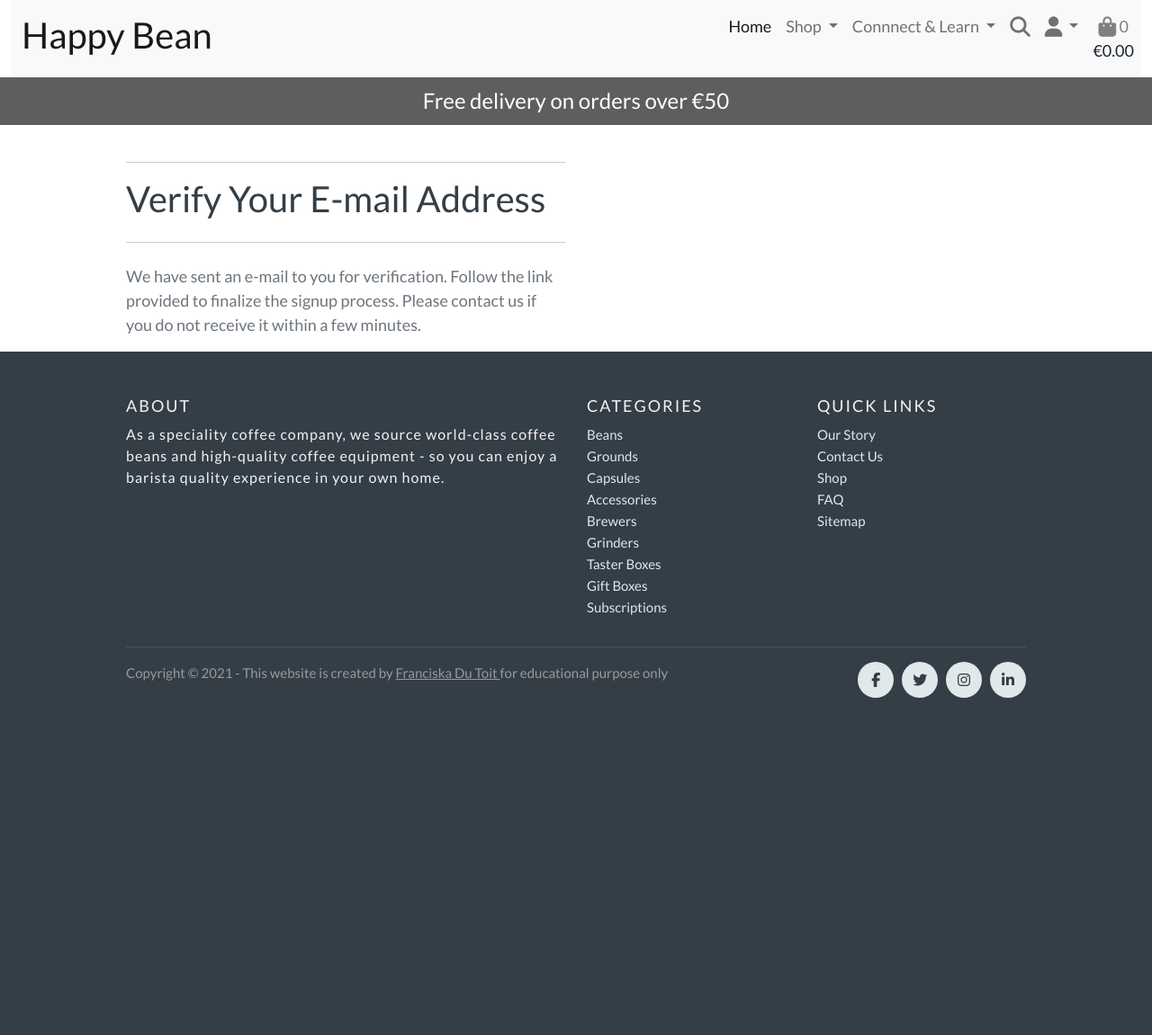
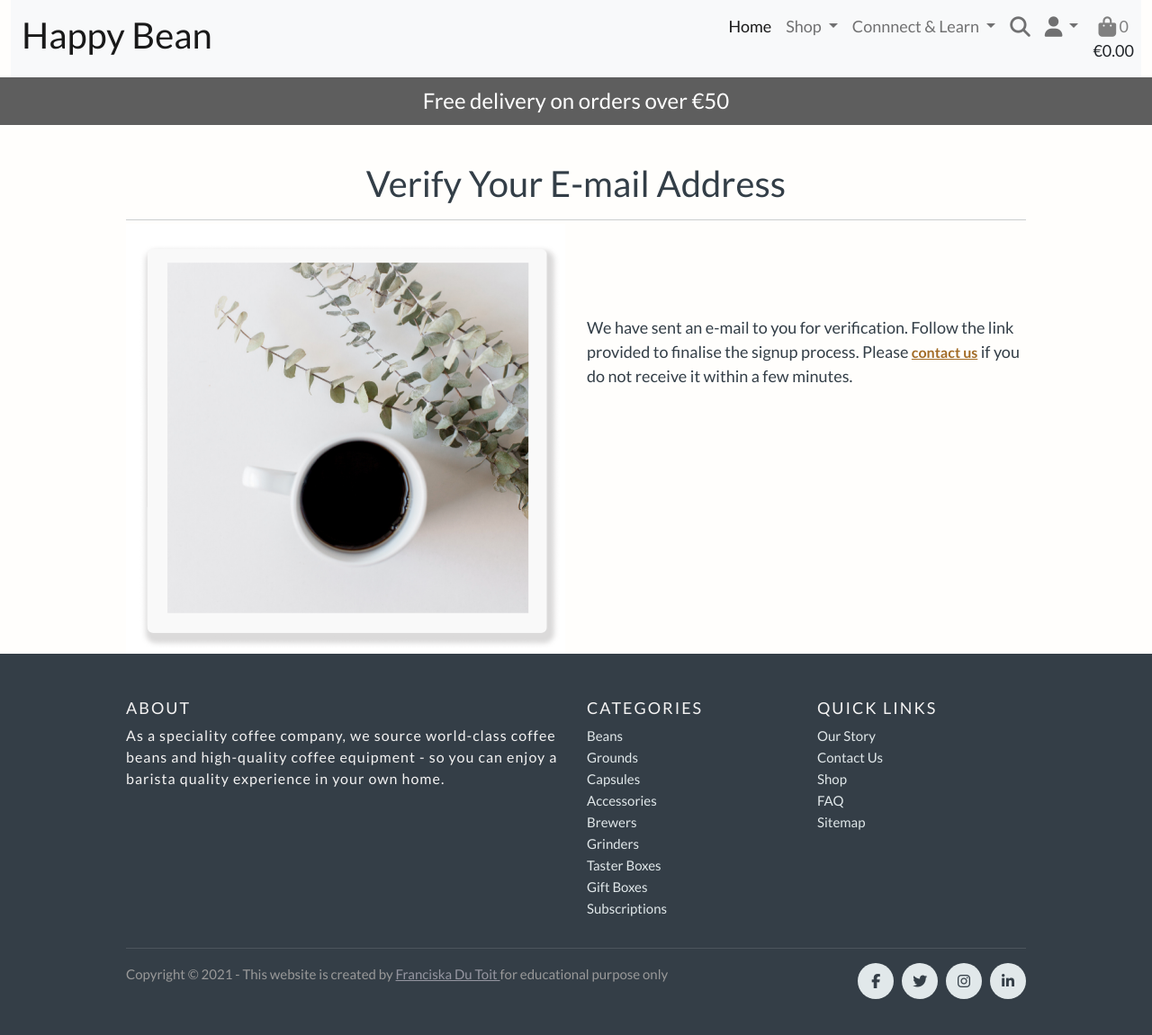
Before and after one commit to Code-Institute-Submissions/happybean, a Django app: a page that uses templates/allauth/account/verification_sent.html in a window 1280 px wide. Shown: the whole page at 90% size. Before the commit the page ends 776 px from the top, so only its background shows below. Run offline with Django 3.2, Linux system fonts and the light colour scheme; some libraries are stand-ins or nearby versions.

Commit message:
Style verified email pages

```diff
--- a/templates/allauth/account/verification_sent.html
+++ b/templates/allauth/account/verification_sent.html
@@ -1,14 +1,38 @@
 {% extends "account/base.html" %}
+{% load static %}
 
 {% load i18n %}
 
 {% block head_title %}{% trans "Verify Your E-mail Address" %}{% endblock %}
 
-{% block inner_content %}
-    <hr>
-    <h2 class="logo-font mb-4">{% trans "Verify Your E-mail Address" %}</h2>
-    <hr>
+{% block page_header %}
+    <div class="container header-container">
+        <div class="row">
+            <div class="col">
+            </div>
+        </div>
+    </div>
+{% endblock %}
 
-    <p>{% blocktrans %}We have sent an e-mail to you for verification. Follow the link provided to finalize the signup process. Please contact us if you do not receive it within a few minutes.{% endblocktrans %}</p>
+{% block content %}
+<div class="container">
+  <!-- Heading-->
+  <div class="row">
+      <div class="col text-center mt-3">
+          <h2 class="logo-font">{% trans "Verify Your E-mail Address" %}</h2>
+          <hr class="w-100 mb-1">
+      </div>
+  </div>
+</div>
+<section class="container">
+    <div class="row">
+        <div class="col-12 col-md-6">
+            <img src="{% static '/images/verify_email.png' %}" alt="" class="block-img">
+        </div>
+        <div class="col-12 col-md-6 block">
+            <p>We have sent an e-mail to you for verification. Follow the link provided to finalise the signup process. Please <a href="{% url 'contact_us' %}" class="link-text">contact us</a> if you do not receive it within a few minutes.</p>
+        </div>
+    </div>
+</section>
 
 {% endblock %}
```
Also changed, not shown: templates/allauth/account/verified_email_required.html (+34 -13 lines), static/images/verify_email.png (added).
